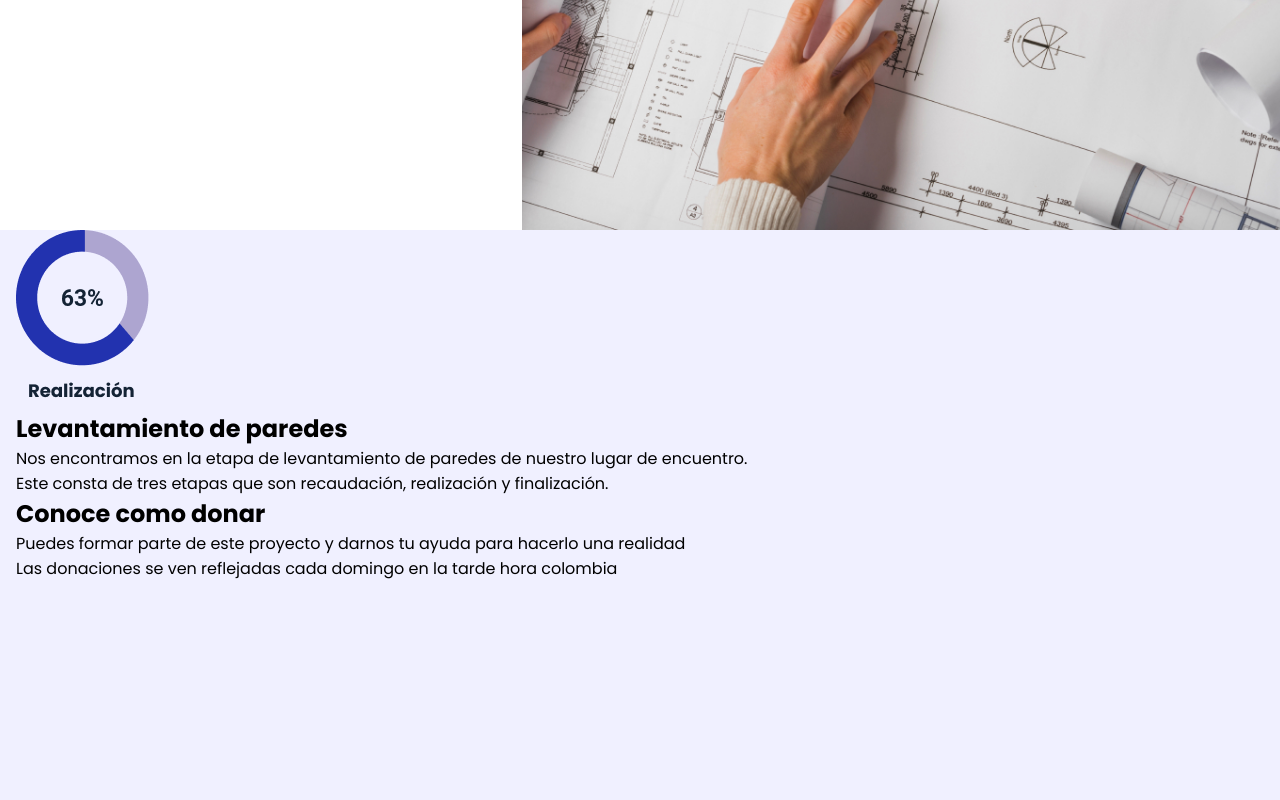
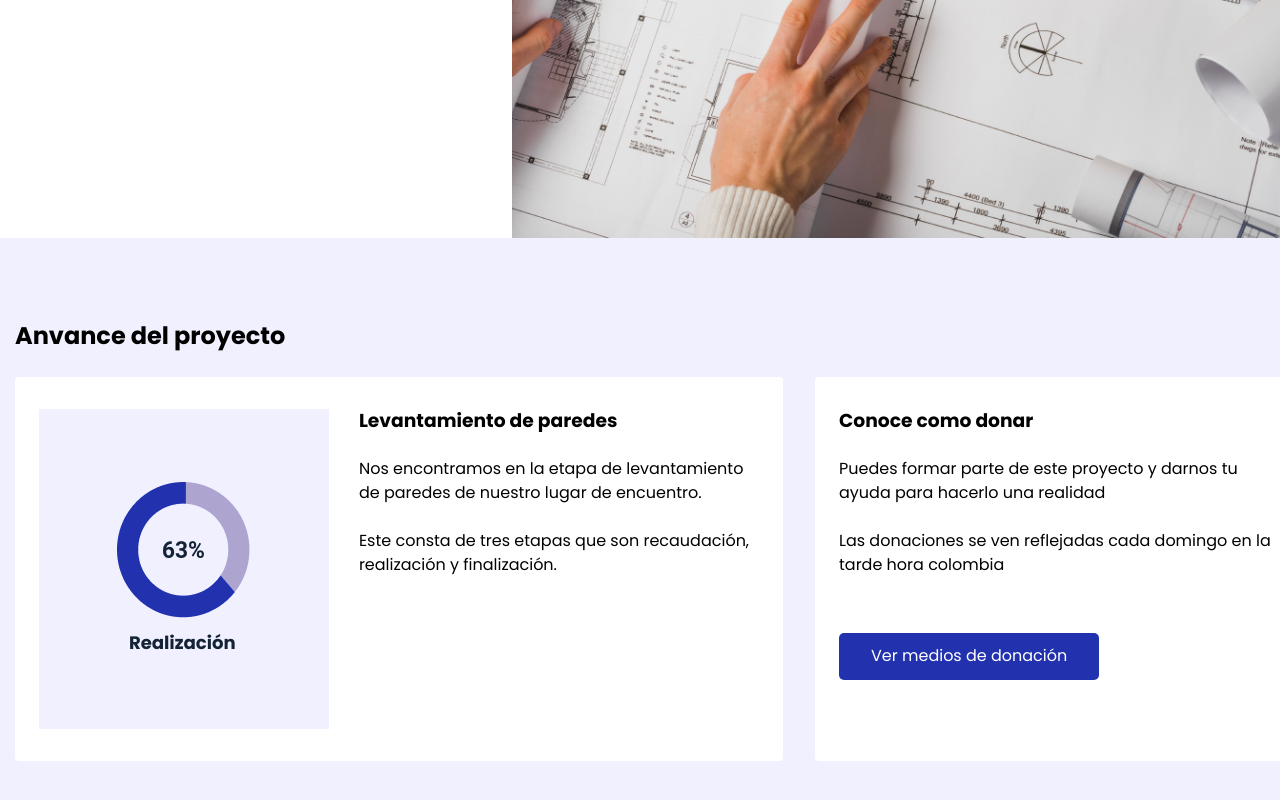
Before and after one commit to pdromoreno7/church-plaza-donaciones, a React (Create React App) app: page / in a window 1280 px wide. Shown: the part 448-1248 px from the top of the page. Before the commit the page ends 1029 px from the top, so only its background shows below. Built offline with nearby package versions, Linux system fonts and the light colour scheme.

Commit message:
Termianmos estilos de proyectSection

```diff
--- a/src/components/Navbar.jsx
+++ b/src/components/Navbar.jsx
@@ -11,6 +11,7 @@ const NavMenuStyles = styled.nav`
   width: 100%;
   height: 70px;
   background-color: #f0f0ff;
+  color: var(--font-color-1);
   .wrapper {
     width: 100%;
     /* max-width: 1300px; */
--- a/src/components/ProyectSection.jsx
+++ b/src/components/ProyectSection.jsx
@@ -1,36 +1,99 @@
 import React from "react";
+import styled from "styled-components";
 import ProyectImg from "../assets/proyect__info-img.png";
+import { Button } from "./Button";
+
+const ProyectSectionStyles = styled.section`
+  margin: 0 15px;
+  padding-top: 80px;
+  padding-bottom: 50px;
+  width: 100%;
+  height: auto;
+  display: flex;
+  justify-content: flex-start;
+  .proyect__title {
+    margin-bottom: 24px;
+  }
+  .proyect__main {
+    display: grid;
+    gap: 2rem;
+    grid-template-columns: 60% 1fr;
+    justify-content: center;
+    align-items: center;
+    overflow: hidden;
+
+    /* background-color: var(--white); */
+  }
+  .proyect__graphi {
+    display: flex;
+    gap: 30px;
+    background-color: var(--white);
+    border-radius: 4px;
+    padding: 32px 24px;
+    height: 100%;
+  }
+  .proyect__graphi-number {
+    display: flex;
+    justify-content: center;
+    align-items: center;
+    width: 530px;
+    height: 320px;
+    background-color: var(--main-color);
+  }
+  .proyect__graphi-description {
+    display: flex;
+    flex-direction: column;
+    gap: 1.5em;
+    line-height: 1.5em;
+  }
+  .proyect__donacion {
+    display: flex;
+    flex-direction: column;
+    gap: 1.5em;
+    line-height: 1.5em;
+    background-color: var(--white);
+    border-radius: 4px;
+    padding: 32px 24px;
+    height: 100%;
+  }
+`;
 
 export function ProyectSection() {
   return (
-    <div>
-      <div className="bd-container proyect__main">
-        <div className="proyect__info">
-          <div>
-            <figure>
+    <ProyectSectionStyles>
+      <div className="bd-container">
+        <div className="proyect__title">
+          <h2>Anvance del proyecto</h2>
+        </div>
+        <div className="proyect__main">
+          <div className="proyect__graphi">
+            <figure className="proyect__graphi-number">
               <img src={ProyectImg} alt="" />
             </figure>
-            <div>
-              <h2>Levantamiento de paredes</h2>
+            <div className="proyect__graphi-description">
+              <h3>Levantamiento de paredes</h3>
               <p>
                 Nos encontramos en la etapa de levantamiento de paredes de
                 nuestro lugar de encuentro. <br />
+                <br />
                 Este consta de tres etapas que son recaudación, realización y
                 finalización.
               </p>
             </div>
           </div>
-          <div>
-            <h2>Conoce como donar</h2>
+          <div className="proyect__donacion">
+            <h3>Conoce como donar</h3>
             <p>
               Puedes formar parte de este proyecto y darnos tu ayuda para
               hacerlo una realidad <br />
+              <br />
               Las donaciones se ven reflejadas cada domingo en la tarde hora
               colombia
             </p>
+            <Button btnText="Ver medios de donación" />
           </div>
         </div>
       </div>
-    </div>
+    </ProyectSectionStyles>
   );
 }
--- a/src/index.css
+++ b/src/index.css
@@ -72,6 +72,7 @@ button {
   /* max-width: 1024px; */
   max-width: 1300px;
   /* width: calc(100% - 2rem); */
-  margin-left: var(--mb-2);
-  margin-right: var(--mb-2);
+  /* margin-left: var(--mb-2);
+  margin-right: var(--mb-2); */
+  margin: 0 auto;
 }
```
